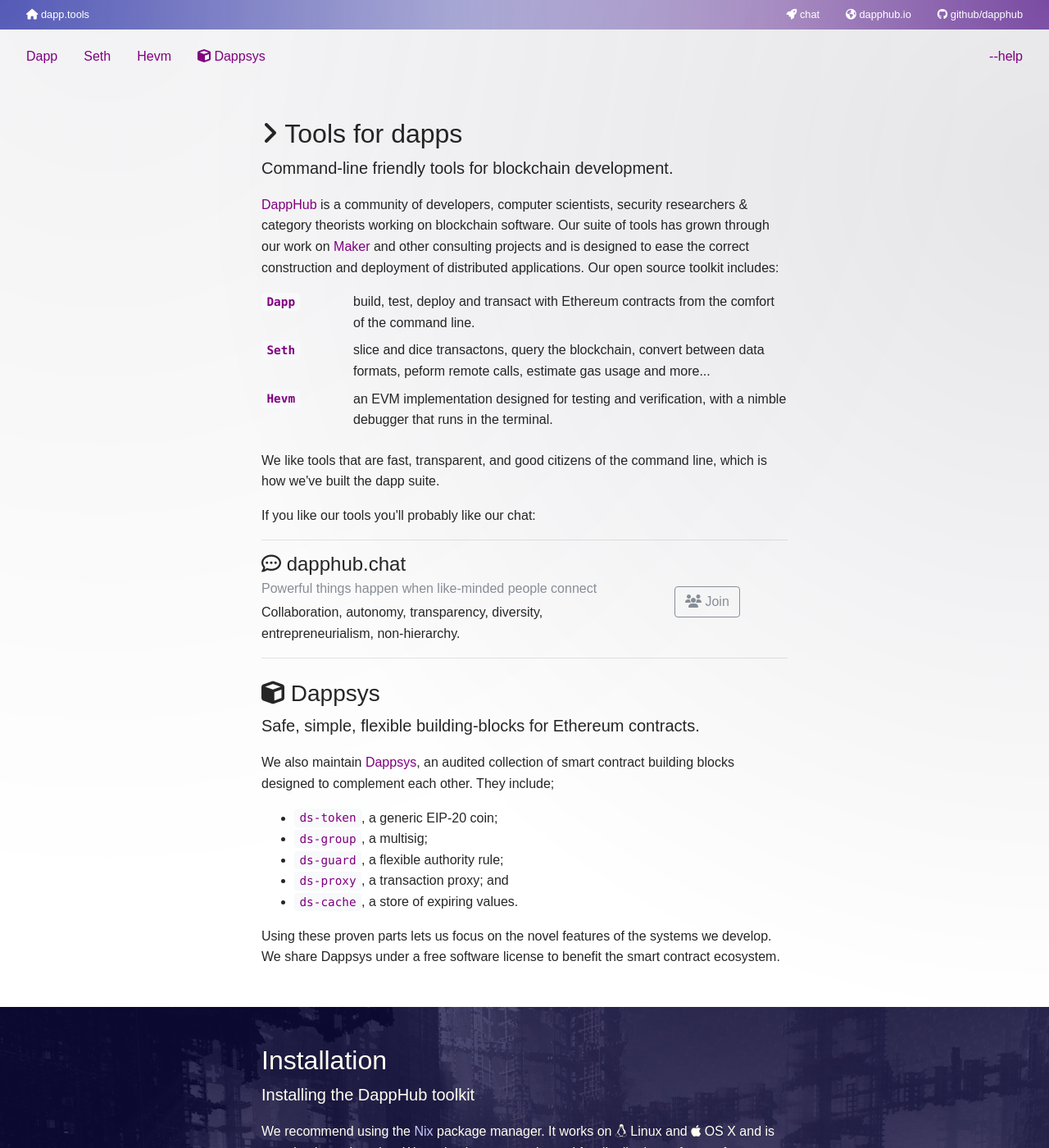
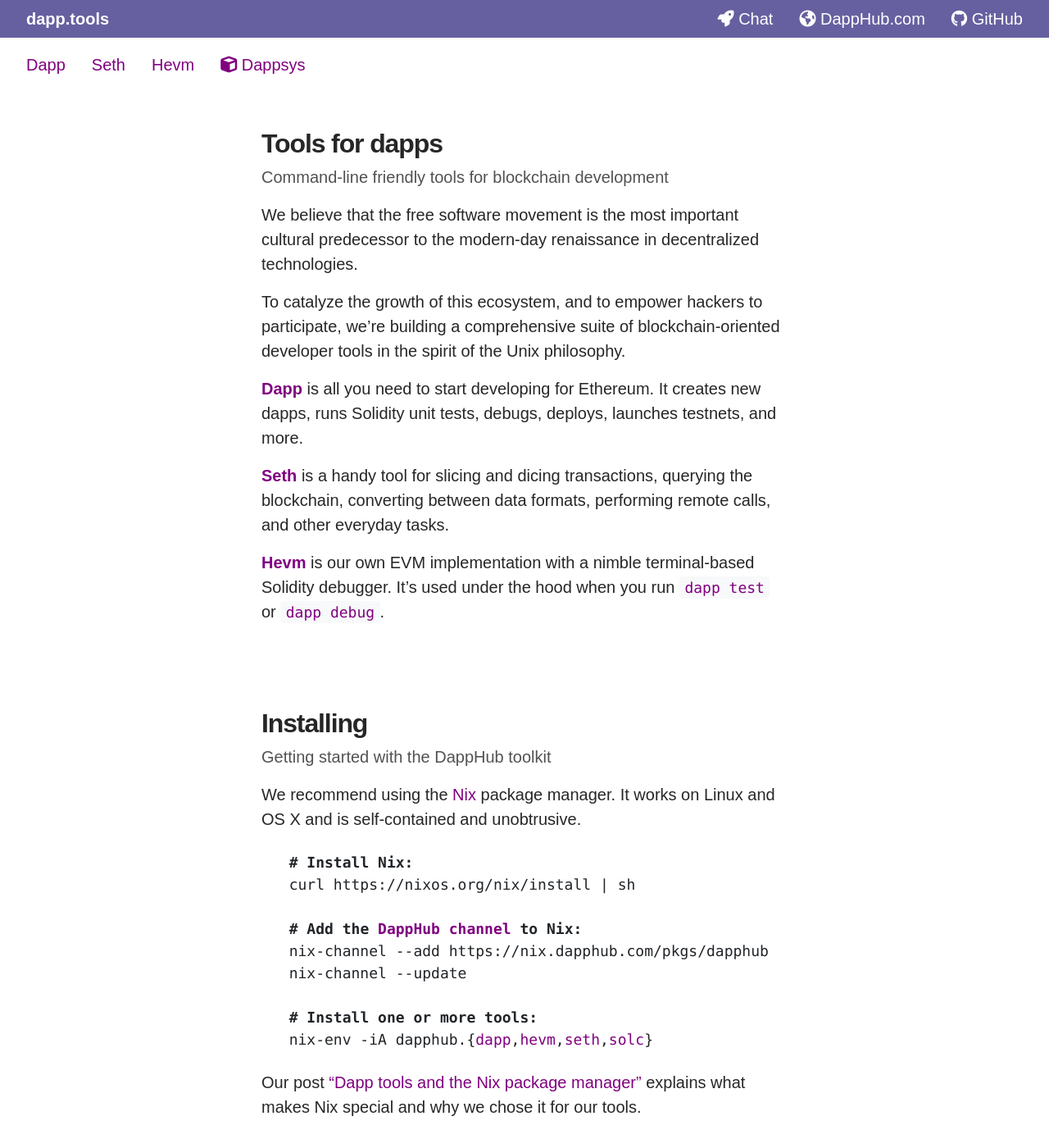
Before and after one commit to dapphub/dapp-tools, a Jekyll site: the page built from index.html, in a window 1280 px wide and 1400 px high. Shown: the whole window at 82% size. Built offline with Jekyll 4.4.1, drawn with Linux system fonts in a browser that asks for light colours; nearby versions of some CDN libraries; some of the changed text lies outside the part shown.

Commit message:
mikael's bikeshedding

```diff
--- a/_includes/install.html
+++ b/_includes/install.html
@@ -1,8 +1,7 @@
 <p>
-  We recommend using the <a href=https://nixos.org>Nix</a> package manager</a>.
-  It works on <i class="fa fa-linux"></i> Linux and <i class="fa fa-apple"></i>
-  OS X and is completely unobtrusive. We maintain our own channel for distributions
-  of our software along with the Solidity compiler (multiple versions).
+  We recommend using the <a href=https://nixos.org>Nix</a> package
+  manager</a>.  It works on Linux and OS X and is self-contained
+  and unobtrusive.
 </p>
 
 <pre>
@@ -14,7 +13,7 @@
   nix-channel --add https://nix.dapphub.com/pkgs/dapphub
   nix-channel --update
 
-  <strong># Install one or many tools as required:</strong>
+  <strong># Install one or more tools:</strong>
   nix-env -iA dapphub.{<!--
   --><a href=https://github.com/dapphub/dapp>dapp</a>,<!--
   --><a href=https://github.com/dapphub/hevm>hevm</a>,<!--
--- a/_includes/nav.html
+++ b/_includes/nav.html
@@ -1,25 +1,24 @@
 <nav class="navbar fixed-top top">
   <a class="navbar-brand" href={{ "/" | relative_url }}>
-    <i class="fa fa-home"></i>
-    dapp.tools
+    <b>dapp.tools</b>
   </a>
   <ul class="nav justify-content-end">
     <li>
       <a class="nav-link" href=https://dapphub.chat/>
         <i class="fa fa-rocket"></i>
-        chat
+        Chat
       </a>
     </li>
     <li>
-      <a class="nav-link" href=https://dapphub.io/>
+      <a class="nav-link" href=https://dapphub.com/>
         <i class="fa fa-globe"></i>
-        dapphub.io
+        DappHub.com
       </a>
     </li>
     <li>
       <a class="nav-link" href=https://github.com/dapphub>
         <i class="fa fa-github"></i>
-        github/dapphub
+        GitHub
       </a>
     </li>
   </ul>
@@ -41,9 +40,4 @@
         Dappsys
     </a></li>
   </ul>
-  <ul class="nav justify-content-end">
-    <li class="nav-item"><a class="nav-link" href=https://dapphub.chat/channel/dev>
-        --help
-    </a></li>
-  </ul>
 </nav>
--- a/_includes/tools.html
+++ b/_includes/tools.html
@@ -1,31 +1,27 @@
 <p>
-  <a href="http://dapphub.com">DappHub</a> is a community of developers,
-  computer scientists, security researchers &amp; category theorists working on
-  blockchain software. Our suite of tools has grown through our work on
-  <a href="http://www.makerdao.com">Maker</a> and other consulting projects and
-  is designed to ease the correct construction and deployment of distributed
-  applications. Our open source toolkit includes:
+  We believe that the free software movement is the most important
+  cultural predecessor to the modern-day renaissance in
+  decentralized technologies.
 </p>
 
-<dl class="row">
-  <dt class="col-2"><code><a href={{ "dapp/" | relative_url }}>Dapp</a></code></dt>
-  <dd class="col-10">
-    build, test, deploy and transact with Ethereum contracts from the comfort of the
-    command line.
-  </dd>
-  <dt class="col-2"><code><a href={{ "seth/" | relative_url }}>Seth</a></code></dt>
-  <dd class="col-10">
-    slice and dice transactons, query the blockchain, convert between data formats,
-    peform remote calls, estimate gas usage and more...
-  </dd>
-  <dt class="col-2"><code><a href={{ "hevm" | relative_url }}>Hevm</a></code></dt>
-  <dd class="col-10">
-    an EVM implementation designed for testing and verification, with a nimble
-    debugger that runs in the terminal.
-  </dd>
-</dl>
+<p>
+  To catalyze the growth of this ecosystem, and to empower hackers to
+  participate, we’re building a comprehensive suite of
+  blockchain-oriented developer tools in the spirit of the
+  Unix philosophy.
+</p>
 
-<p>
-  We like tools that are fast, transparent, and good citizens of
-  the command line, which is how we've built the dapp suite.
-</p>
+  <p>
+    <a href={{ "dapp/" | relative_url }}><b>Dapp</b></a> is all you
+    need to start developing for Ethereum.  It creates new dapps, runs
+    Solidity unit tests, debugs, deploys, launches testnets, and more.
+  <p>
+    <a href={{ "seth/" | relative_url }}><b>Seth</b></a> is a handy
+    tool for slicing and dicing transactions, querying the blockchain,
+    converting between data formats, performing remote calls, and
+    other everyday tasks.
+  <p>
+    <a href={{ "hevm" | relative_url }}><b>Hevm</b></a> is our own EVM
+    implementation with a nimble terminal-based Solidity debugger.
+    It’s used under the hood when you run <code>dapp test</code>
+    or <code>dapp debug</code>.
--- a/_layouts/default.html
+++ b/_layouts/default.html
@@ -18,7 +18,7 @@
       <div class="container">
         <div class="row">
           <div class="col-12">
-            <h1>DappHub</h1>
+            <h1>Tools for dapps</h1>
             {% include tools.html %}
 
             <h2>
--- a/_layouts/home.html
+++ b/_layouts/home.html
@@ -8,74 +8,65 @@
         <div class="row">
           <div class="col-12">
             <h1>
-              <i class="fa fa-angle-right"></i>
               Tools for dapps
             </h1>
-            <p class="lead">Command-line friendly tools for blockchain development.</p>
+            <p class="lead">Command-line friendly tools for blockchain development</p>
             <p>{% include tools.html %}</p>
-            <p>If you like our tools you'll probably like our chat:</p>
-
-            <hr>
-            <div class="row">
-              <div class="col-9">
-                <h4>
-                  <i class="fa fa-commenting-o"></i>
-                  dapphub.chat
-                </h4>
-                <h6 class="text-muted">Powerful things happen when like-minded people connect</h6>
-                <p class="card-text">
-                  Collaboration, autonomy, transparency, diversity, entrepreneurialism, non-hierarchy.
-                </p>
-              </div>
-              <div class="col-3">
-                <a href="https://dapphub.chat" class="btn btn-outline-secondary join pull-right">
-                  <i class="fa fa-users"></i> Join
-                </a>
-              </div>
-            </div>
-            <hr>
-
-            <h2>
-              <i class="fa fa-cube"></i>
-              Dappsys
-            </h2>
-            <p class="lead">Safe, simple, flexible building-blocks for Ethereum contracts.</p>
-            {% include dappsys.html %}
           </div>
         </div>
       </div>
     </section>
-    <div class="dark">
     <section>
       <div class="container">
         <div class="row">
           <div class="col-12">
-            <h1>Installation</h1>
-            <p class="lead">Installing the DappHub toolkit</p>
+            <h1>Installing</h1>
+            <p class="lead">Getting started with the DappHub toolkit</p>
             {% include install.html %}
-
-            <h2>About Nix</h2>
-            <p class="lead">Introduction to the Nix package manager</p>
             <p>
-              Our tools build on <a href="https://nixos.org">Nix</a>, a package
-              manager with properties that make it uniquely robust, far beyond tools
-              like npm, and uniquely self-contained.
+              Our
+              post <a href="https://medium.com/dapphub/dapp-tools-and-the-nix-package-manager-c4c692c87310">“Dapp
+                tools and the Nix package manager”</a> explains what
+              makes Nix special and why we chose it for our tools.
+            </p>
+          </div>
+        </div>
+      </div>
+    </section>
+    <section>
+      <div class="container home">
+        <div class="row">
+          <div class="col-12">
+            <h1 class="dapphub-logo">
+              The DappHub Collective
+            </h1>
+            <p class="lead">We build infrastructure for the next generation of the internet</p>
+            <p>
+              <a href="http://dapphub.com">DappHub</a> is a
+              self-organizing network of logicians, researchers,
+              designers and developers spread out across the
+              globe.
             </p>
             <p>
-              You don't need knowledge of Nix in order to use these tools, but we recommend anyone
-              interested in system administration or software deployment to learn about it.
+              Our network is always growing. If you want to join, just
+              come to our chat room and introduce yourself.
             </p>
             <p>
-              Nix's robustness is due to its use of cryptographic digests to track dependencies
-              and configurations. This fits naturally with the blockchain paradigm — we're in
-              the age of hashes.
-            </p>
-            <p>
-              Eelco Dolstra's 2006 Ph.D. thesis, <a href="https://nixos.org/~eelco/pubs/phd-thesis.pdf">
-              The Purely Functional Software Deployment Model</a> describes the system in detail.
-              Print it out for a rainy day, it's worth reading.
+              <a href="https://dapphub.chat" class="btn btn-secondary join">
+                <i class="fa fa-users"></i> Join the DappHub chat
+              </a>
             </p>
           </div>
+        </div>
+      </div>
+    </section>
+    <section>
+      <div class="container home">
+        <div class="row">
+          <div class="col-12">
+            <h1>Dappsys</h1>
+            <p class="lead">Safe, simple, flexible building-blocks for Ethereum contracts</p>
+            {% include dappsys.html %}
           </div>
         </div>
       </div>
--- a/css/screen.css
+++ b/css/screen.css
@@ -1,49 +1,45 @@
 ---
 # enable liquid
 ---
-body { font: 16px/1.6 sans-serif; }
+body { font: 20px/1.5 sans-serif; }
 body { color: rgba(0, 0, 0, 0.85); }
-body { margin-top: 40px; }
-body { background: -webkit-radial-gradient(10% top, circle, rgba(0,0,30,0.05) 0%, rgba(0,0,30,0) 45%),
-                   -webkit-radial-gradient(right 10%, circle, rgba(0,0,30,0.1) 0%, rgba(0,0,0,0) 45%); }
+body { margin-top: 3rem; }
 
 .container { max-width: 42rem; margin: 0 auto; }
-a { color: purple; text-decoration: none }
+a { color: purple; }
 code { color: purple; }
 section { padding: 3rem 0 2em 0; }
 
-h1 { font-size: 2rem; }
+h1 { font-size: 2rem; font-weight: bold; letter-spacing: -0.07rem; }
 h2 { font-size: 1.75rem; margin: 1.75rem 0 0.5rem 0 }
 h3 { font-size: 1.5rem; }
 h3 { font-size: 1.25rem; }
 h3.cmd { font-family: monospace; font-weight: bold; margin: 2rem 0 0.5rem 0rem; }
 
+h1 img { margin-right: 1rem; }
+
 nav a { font-weight: normal; }
 nav.top a { color: white; }
-nav.top { font-size: 0.8rem; padding: 0 1rem;}
-nav.top { background: -webkit-radial-gradient(0% top, circle, rgba(84,90,182,1) 0%, rgba(84,90,182,0) 75%),
-                      -webkit-radial-gradient(right top, circle, #794aa2 0%, rgba(121,74,162,0.1) 57%); }
-.navbar-brand { font-size: 0.8rem; margin-left: 1rem; }
-
-.dark { background-image: url({{ "../images/terminal3.jpg" }}); }
-.dark { background-size: cover; }
-.dark section { background-color: rgba(17, 12, 64, 0.75); }
-.dark section { color: ivory; }
-.dark section { padding-bottom: 2rem; }
-.dark code { background-color: transparent; }
-.dark a { color: rgba(200, 200, 255, 1); }
+nav.top { padding: 0 1rem;}
+nav.top { background: #6660a0; }
+.navbar-brand { margin-left: 1rem; }
 
 pre { padding: 0.5rem 0.75rem; }
 pre { margin: 1rem 0;}
 pre { overflow-x: hidden; }
-pre { background: rgba(255, 255, 255, 0.5); box-shadow: inset 0rem 0rem 3rem rgba(0,0,0,.05) }
-pre { border: 1px solid #dddeee; }
-pre { border-radius: .5rem; }
 pre.small, .highlight { font-size: 0.85rem; }
-.dark pre { color: #fff; background: rgba(0, 0, 0, 0.5); box-shadow: inset 0rem 0rem 3rem rgba(0,0,0,.15) }
 .dark pre { border-width: 0; }
-
-.home a.join { margin-top: 2.5rem; }
 
 .text-muted a { color: inherit }
 .c1:first-child { margin-left: -0.9rem;}
+
+section ul { list-style-type: none; }
+section li:not(:last-child) { margin-bottom: .75rem; }
+
+.lead { opacity: 0.8; }
+
+.dapphub-logo {
+  background: url(https://dapphub.com/logo.svg) center left no-repeat;
+  background-size: 3rem;
+  padding-left: 4.2rem;
+}
```
Lines whose indentation alone changed are shown as unchanged.
